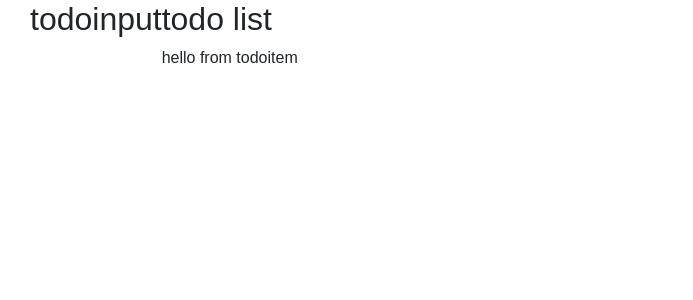
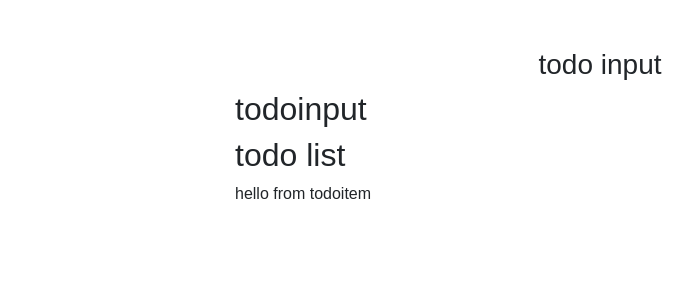
Before and after one commit to sunendran/react-todo-list-project, a React (Create React App) app: page / in a window 1280 px wide. Shown: the top 300 px of the page, without its empty margins (40-733 px from the left). Built offline with nearby package versions, Linux system fonts and the light colour scheme.

Commit message:
App Component Structure created

```diff
--- a/src/App.js
+++ b/src/App.js
@@ -1,17 +1,56 @@
 import React, { Component } from 'react';
-import uuid from 'uuid';
+import {v4 as uuid4} from 'uuid';
 import "bootstrap/dist/css/bootstrap.css";
 import TodoInput from './components/TodoInput';
 import TodoList from './components/TodoList';
 // some comment
 class App extends Component {
+  state ={
+    items:[{id:1,title:'wakeup'},{id:2,title:'breakfast'}],
+    id:uuid4(),
+    item:'',
+    editItem:false
+  };
+  handleChange =(e)=>{
+    console.log('handleChange');
+  }
+  handleSubmit =(e) =>{
+    console.log('handleSubmit')
+  }
+  clearList = ()=>{
+    console.log('clear list');
+  }
+  handleDelete = (id)=>{
+    console.log(`handle delete ${id}`);
+  }
+  handleEdit =(id) =>{
+    console.log(`handle edit ${id}`);
+  }
+
   render() {
+
+
     return (
       <div >
         <div className="container">
           <div className="row">
-            <TodoInput></TodoInput>
-            <TodoList></TodoList>
+            <div className="col-10 mx-auto col-md-8 mt-5">
+              <h3 className="Text-Capitalize text-center">todo input</h3>
+              <TodoInput
+              item={this.state.item}
+              handleChange={this.handleChange}
+              handleSubmit={this.handleSubmit}
+              editItem={this.editItem}
+              >
+              </TodoInput>
+              <TodoList items={this.state.items}
+                        clearList={this.clearList}
+                        handleDelete={this.handleDelete}
+                        handleEdit={this.handleEdit}>
+
+              </TodoList>
+            </div>
+
           </div>
         </div>
       </div>
```
